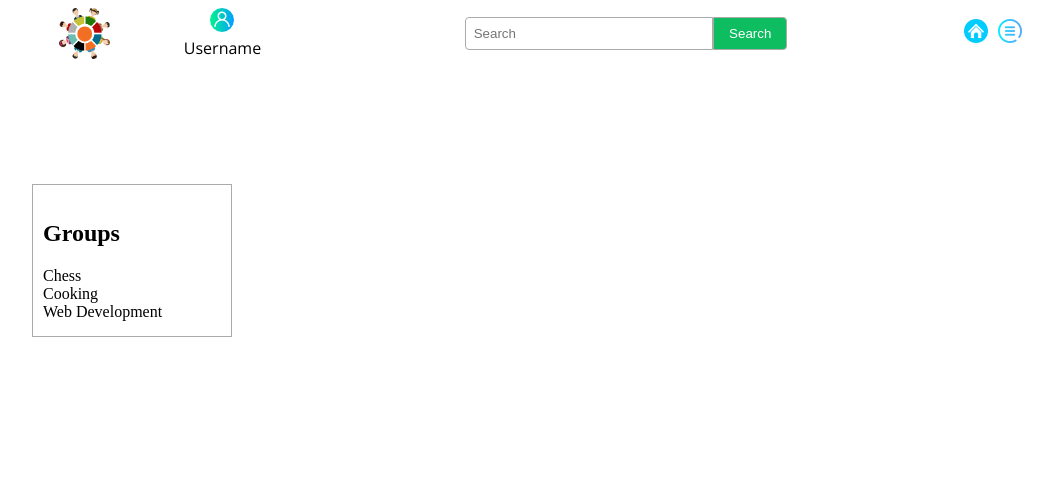
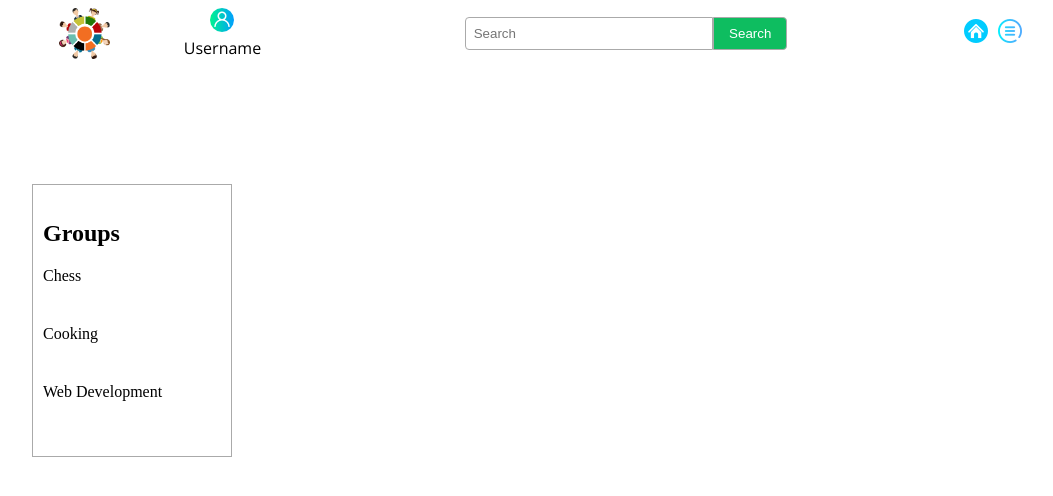
Before and after one commit to erdem-muhammed/Final-Project, a Vue app in the folder frontend/: page /#/user in a window 1280 px wide. Shown: the top 496 px of the page, without its empty margins (108-1161 px from the left). Built offline with nearby package versions, Linux system fonts and the light colour scheme.

Commit message:
add margin-bottom

```diff
--- a/frontend/src/components/leftSide.vue
+++ b/frontend/src/components/leftSide.vue
@@ -1,6 +1,6 @@
 <template>
     <div class="box">
-        <h2 class="groups">Groups</h2>
+        <h2 class="headline">Groups</h2>
         <div class="row">Chess</div>
         <div class="row">Cooking</div>
         <div class="row">Web Development</div>
@@ -22,4 +22,7 @@ export default {
     flex-direction: column;
     text-align: start;
 }
+.row{
+    margin-bottom: 40px;
+}
 </style>
```
